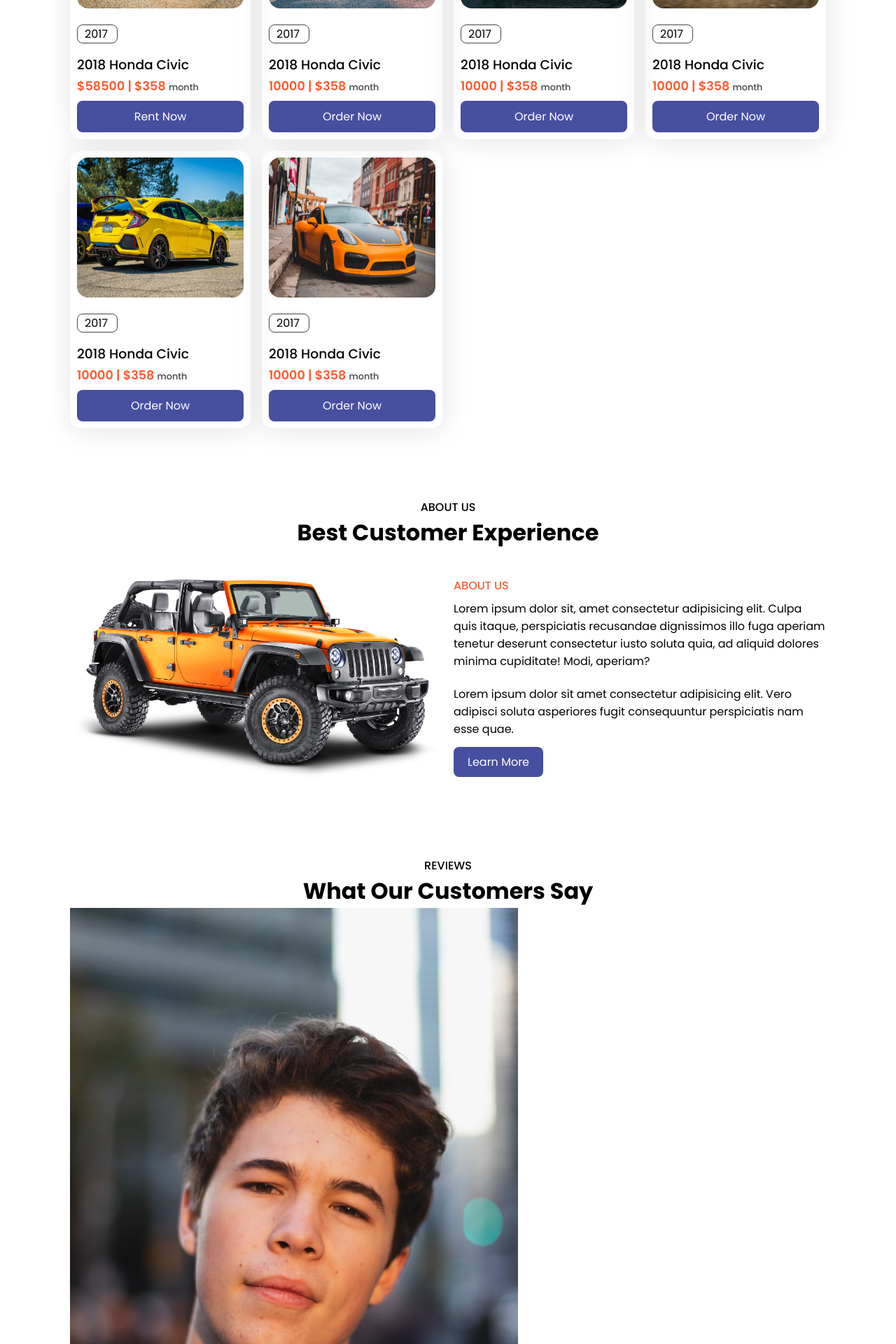
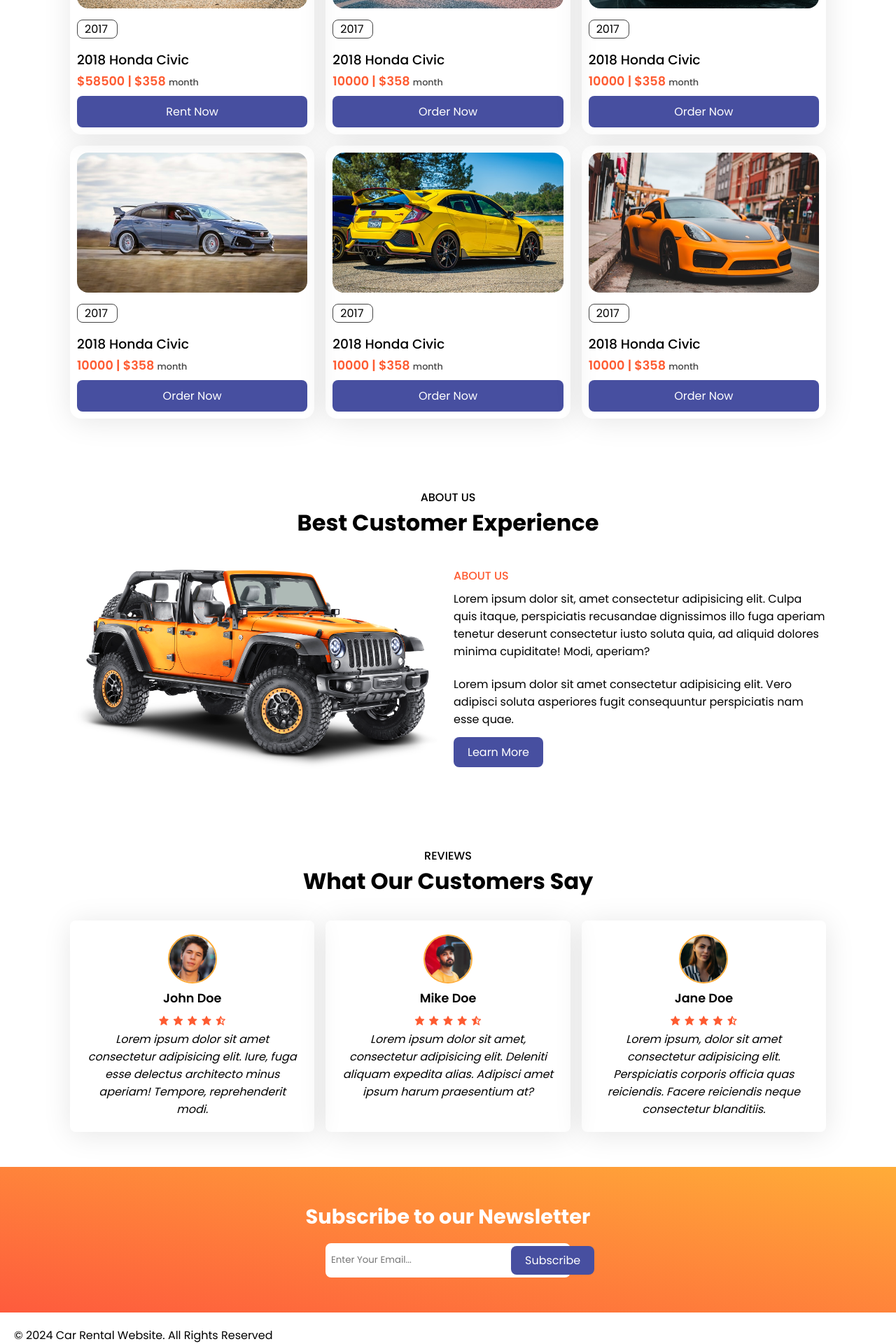
Before and after one commit to Wendy-Lagho/Car-rental-web, a PHP site: page / in a window 1280 px wide. Shown: the part 1560-3480 px from the top of the page at 70% size. Run offline with PHP 8.4, Linux system fonts and the light colour scheme.

Commit message:
Update styles.css

```diff
--- a/styles.css
+++ b/styles.css
@@ -44,7 +44,6 @@ header {
 }
 .logo img {
   width: 70px;
-  /* height: auto; */
 }
 .navbar {
   display: flex;
@@ -82,19 +81,19 @@ header {
   color: var(--text-color);
   font-weight: 500;
 }
-.header-btn .log-in {
+.header-btn .sign-in {
   background: #474fa0;
   color: #fff;
   border-radius: 3.5rem;
 }
-.header-btn .log-in:hover {
+.header-btn .sign-in:hover {
   background: var(--main-color);
 }
 .home {
   width: 100%;
   min-height: 100vh;
   position: relative;
-  background: url(img/Car\ Website.png);
+  background: url(img/Car\ Website\ –\ 1@2x.png);
   background-repeat: no-repeat;
   background-position: center right;
   background-size: cover;
@@ -120,7 +119,7 @@ header {
   margin-right: 1rem;
   cursor: pointer;
 }
-.form-container from{
+.form-container form{
   display: flex;
   flex-wrap: wrap;
   align-items: center;
@@ -150,7 +149,10 @@ header {
 }
 .form-container form .btn{
   flex: 1 1 7rem;
-  padding: 10px;
+  padding: 10px 34px;
+  border: none;
+  border-radius: 0.5rem;
+  background: #474fa0;
   color: #fff;
   font-size: 1rem;
   font-weight: 500;
@@ -191,13 +193,14 @@ padding: 20px;
   font-weight: 500;
   margin: 1.4rem 0 0.5rem;
 }
-.ride-container .box .bx:hover, .ride-container .box .bx-calender-star {
+.ride-container .box .bx:hover,
+ .ride-container .box .bx-calender-check {
   background: var(--gradient);
   color: #fff;
 }
 .services-container {
   display: grid;
-  grid-template-columns: repeat(auto-fit, minmax(250px, auto));
+  grid-template-columns: repeat(auto-fit, minmax(300px, auto));
   gap: 1rem;
   margin-top: 2rem;
 }
@@ -206,12 +209,11 @@ padding: 20px;
   border-radius: 1rem;
   box-shadow: 1px 4px 41px rgba(0, 0, 0, 0.1);
 }
-.services-container .box img {
+.services-container .box .box-img {
   width: 100%;
   height: 200px;
-  border-radius: 1rem;
 }
-.services-container .box img img{
+.services-container .box .box-img img{
   width: 100%;
   height: 100%;
   border-radius: 1rem;
@@ -278,3 +280,81 @@ padding: 20px;
 .about-text .btn:hover {
   background: var(--main-color);
 }
+.reviews-container{
+  display: grid;
+  grid-template-columns: repeat(auto-fit, minmax(250px, auto));
+  gap: 1rem;
+  margin-top: 2rem;
+}
+.rev-img{
+  width: 70px;
+  height: 70px;
+}
+.rev-img img {
+  width: 100%;
+  height: 100%;
+  border-radius: 50%;
+  object-fit: cover;
+  object-position: center;
+  border: 2px solid var(--second-color);
+}
+.reviews-container .box {
+  display: flex;
+  flex-direction: column;
+  align-items: center;
+  text-align: center;
+  padding: 20px;
+  box-shadow: 1px 4px 41px rgba(0, 0, 0, 0.1);
+  border-radius: 0.5rem;
+}
+.reviews-container .box h2 {
+  font-size: 1.1rem;
+  font-weight: 600;
+  margin: 0.5rem 0 0.5rem;
+}
+.reviews-container .box p {
+  font-style: italic;
+}
+.reviews-container .box .stars .bx {
+  color: var(--main-color);
+}
+.newsletter{
+  background: linear-gradient(to top right, #fe5b3d, #ffac38);
+  display: flex;
+  flex-direction: column;
+  align-items: center;
+}
+.newsletter h2 {
+  color: #fff;
+  font-size: 1.8rem;
+}
+.newsletter .box {
+  margin-top: 1rem;
+  background: #fff;
+  border-radius: 0.5rem;
+  padding: 4px 8px;
+  width: 350px;
+  display: flex;
+  justify-content: space-between;
+}
+.newsletter .box input {
+  border: none;
+outline: none;
+}
+.newsletter .box .btn {
+  background: #474fa0;
+  color: #fff;
+  padding: 8px 20px;
+  border-radius: 0.5rem;
+}
+.copyright{
+  padding: 20px;
+  display: flex;
+  justify-content: space-between;
+  align-items: center;
+}
+.social a{
+  color: #444;
+  padding: 10px;
+  font-size: 21px;
+}
```
